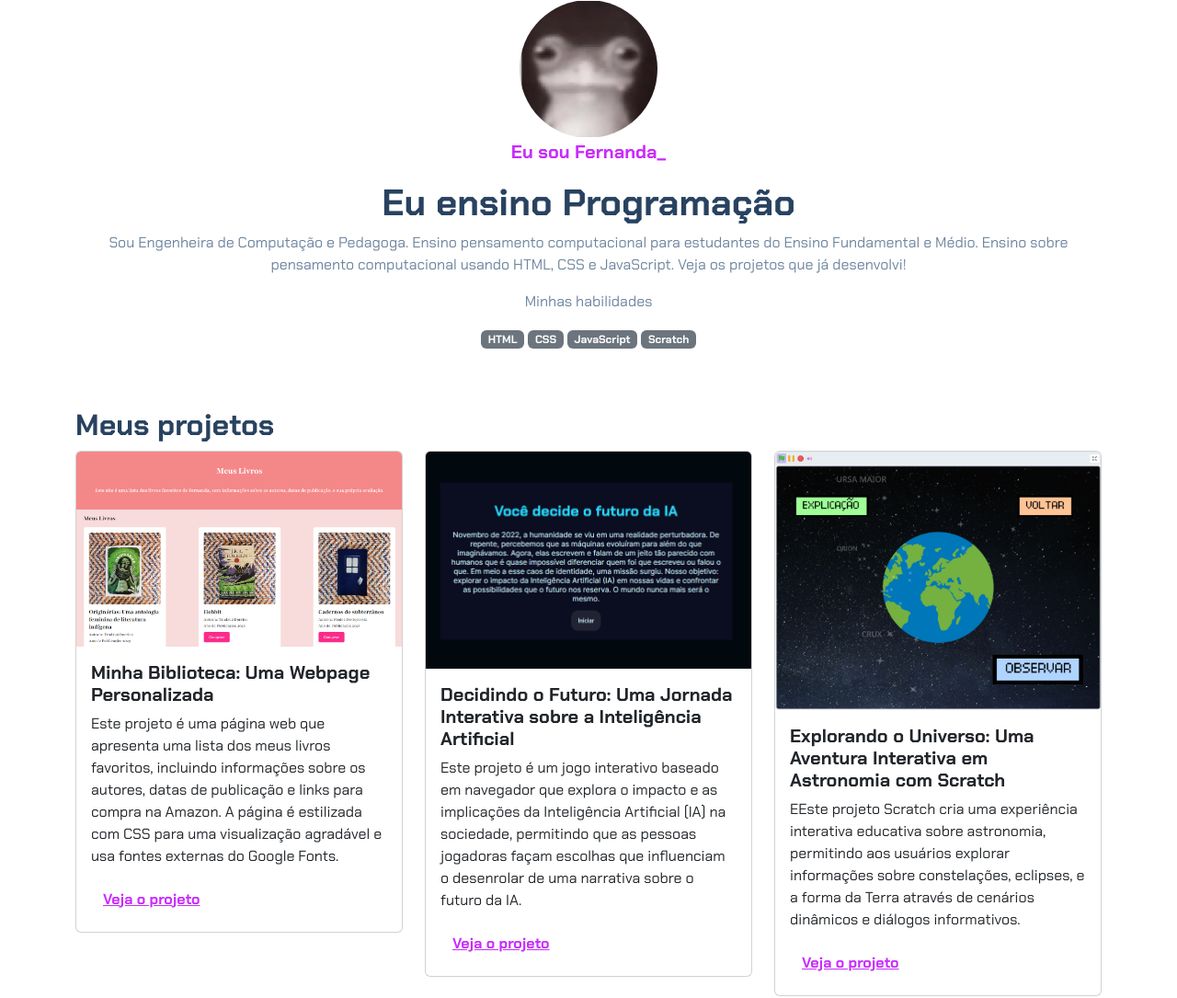
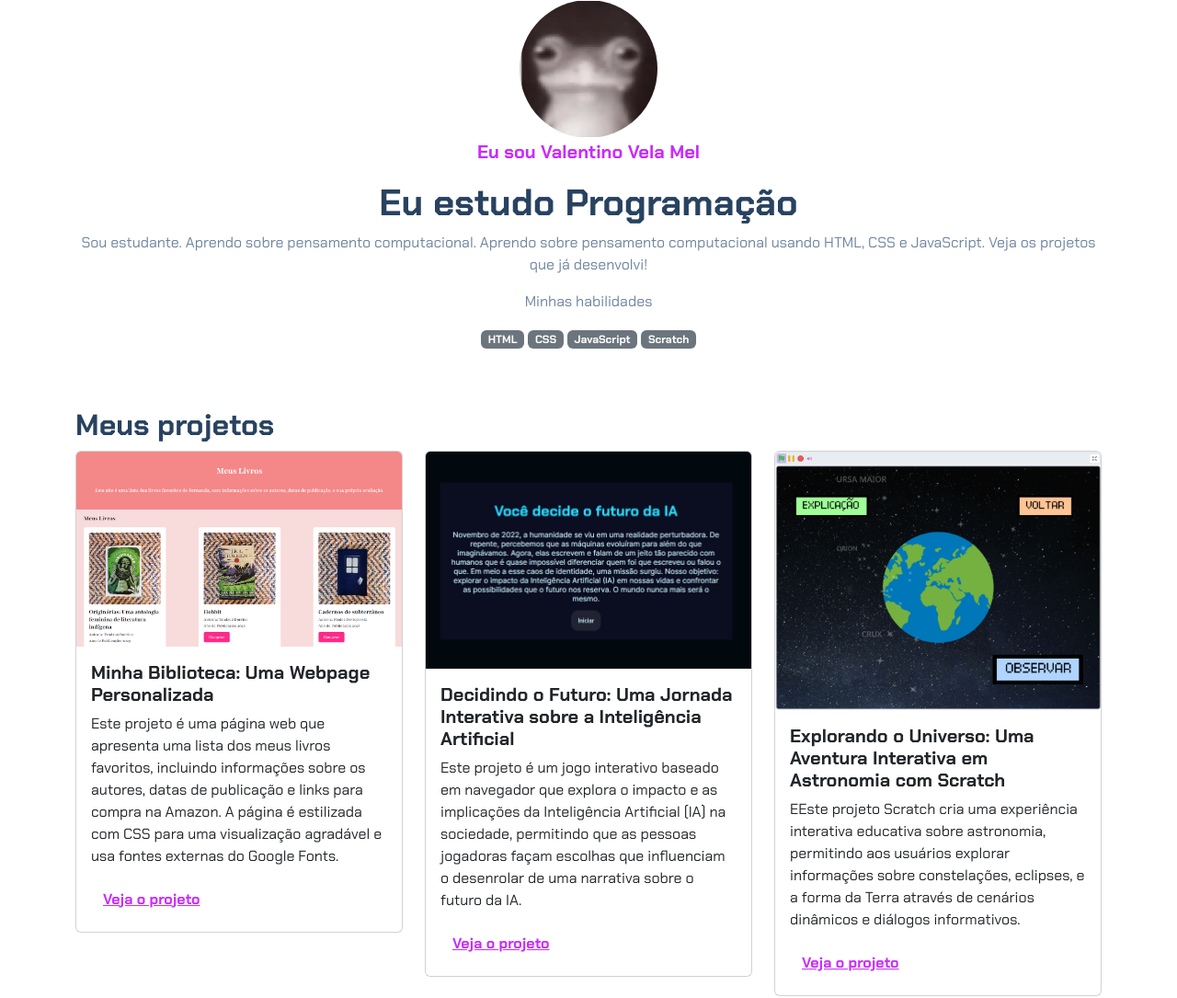
Before and after one commit to Vitor-AL/portfolio-muuuuito-legalll, a plain HTML site: page index.html in a window 1280 px wide. Shown: the top 1085 px of the page at 92% size. Drawn offline with nearby package versions, Linux system fonts and the light colour scheme.

Commit message:
Update index.html

```diff
--- a/index.html
+++ b/index.html
@@ -14,10 +14,9 @@
     <header class="container text-center">
         <img src="img/avatar-perfil.png" alt="avatar da Fernanda" class="rounded-circle" width="150" height="150"
             srcset="">
-        <p class="lead">Eu sou Fernanda_</p>
-        <h1>Eu ensino Programação</h1>
-        <p>Sou Engenheira de Computação e Pedagoga. Ensino pensamento computacional para estudantes do Ensino
-            Fundamental e Médio. Ensino sobre pensamento computacional usando HTML, CSS e JavaScript. Veja os projetos
+        <p class="lead">Eu sou Valentino Vela Mel</p>
+        <h1>Eu estudo Programação</h1>
+        <p>Sou estudante. Aprendo sobre pensamento computacional. Aprendo sobre pensamento computacional usando HTML, CSS e JavaScript. Veja os projetos
             que já desenvolvi!</p>
         <p>Minhas habilidades</p>
         <div>
```
